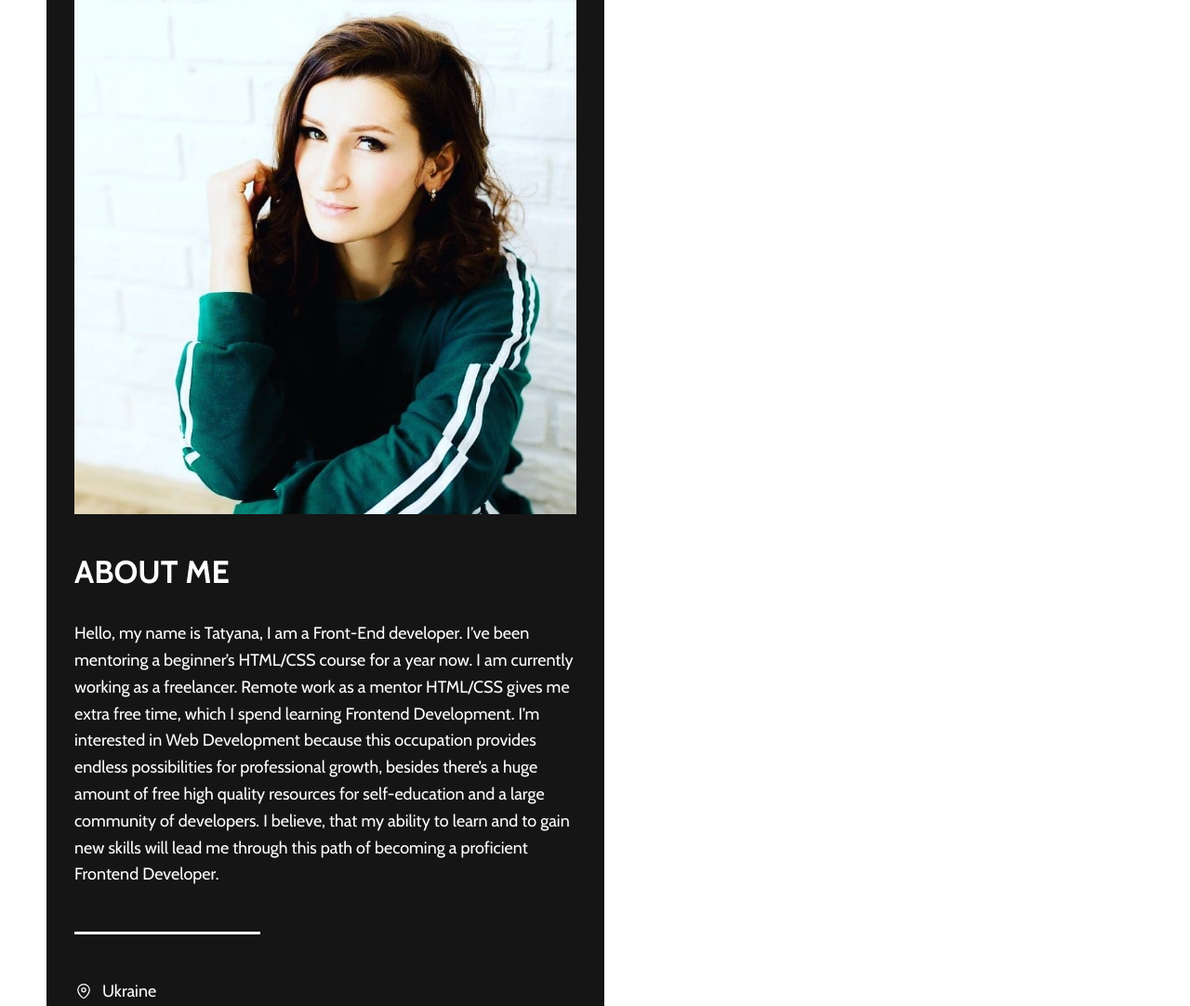
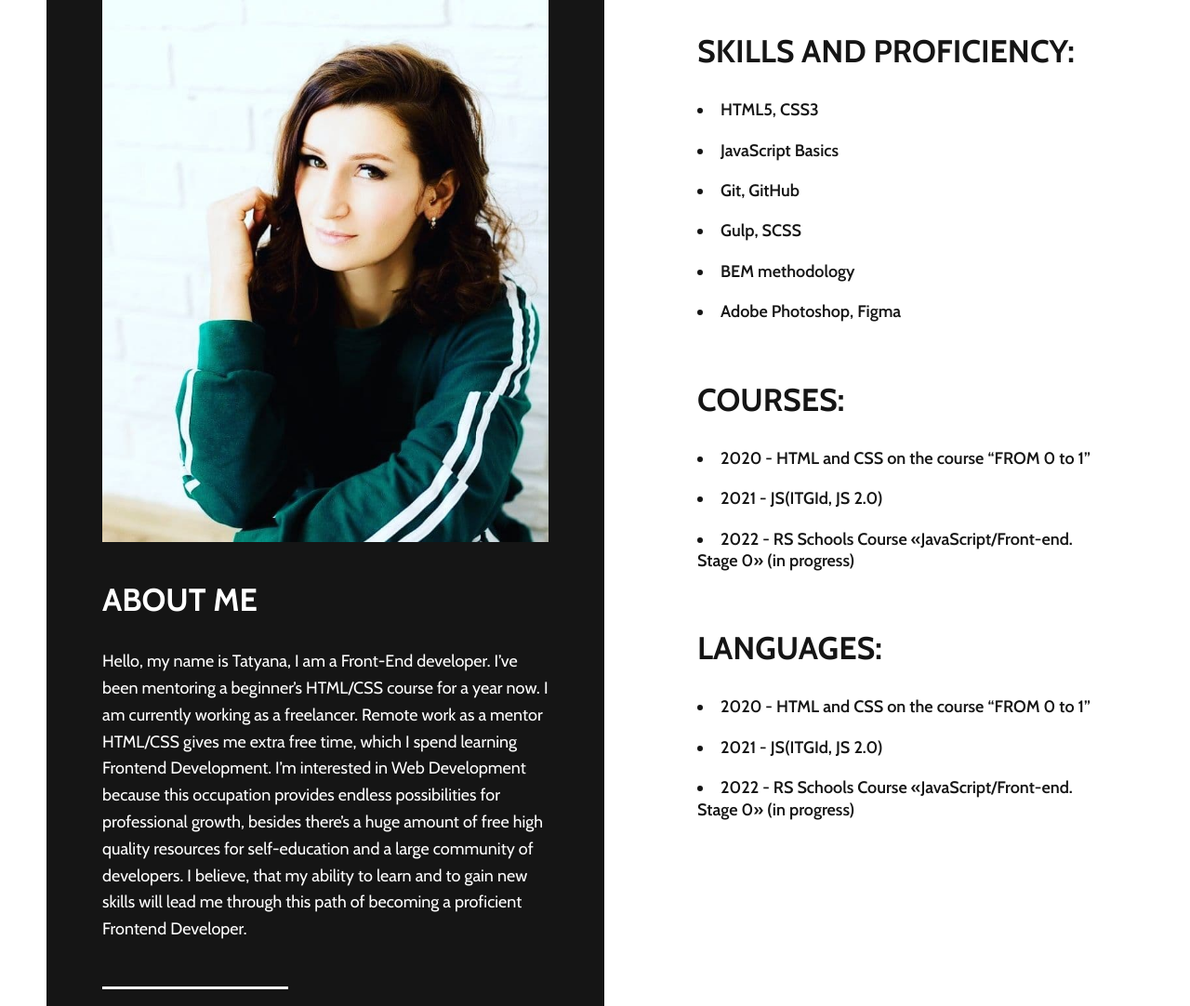
Before and after one commit to TatyanaPilke/rsschool-cv, a plain HTML site: page index.html in a window 1280 px wide. Shown: the part 297-1379 px from the top of the page at 93% size. Drawn offline with nearby package versions, Linux system fonts and the light colour scheme.

Commit message:
feat: add courses and languages section

```diff
--- a/index.html
+++ b/index.html
@@ -23,7 +23,9 @@
       <main class="main">
         <section class="about">
           <div class="container">
+
             <img class="about__photo" src="images/photo.jpg" alt="Photo Tetiana Pilkiv" width="600" height="600">
+
             <h2 class="title">About me</h2>
             <p class="about__text">
               Hello, my name is Tatyana, I am a Front-End developer. I’ve been mentoring a beginner’s HTML/CSS course
@@ -34,6 +36,7 @@
               to learn and to gain new skills will lead me through this path of becoming a proficient Frontend
               Developer.
             </p>
+
             <address class="about__address">
               <ul class="contacts">
                 <li class="contacts__item">
@@ -42,12 +45,14 @@
                   </span>
                 </li>
                 <li class="contacts__item">
-                  <a class="contacts__link" href="tel:+380686183735" style="background-image: url('images/icon-call.svg')">
+                  <a class="contacts__link" href="tel:+380686183735"
+                    style="background-image: url('images/icon-call.svg')">
                     +38 068 618 37 35
                   </a>
                 </li>
                 <li class="contacts__item">
-                  <a class="contacts__link" href="mailto:tatyana.pilke.web@gmail.com" style="background-image: url('images/icon-message.svg')">
+                  <a class="contacts__link" href="mailto:tatyana.pilke.web@gmail.com"
+                    style="background-image: url('images/icon-message.svg')">
                     tatyana.pilke.web@gmail.com
                   </a>
                 </li>
@@ -56,9 +61,48 @@
           </div>
         </section>
 
+        <div class="inner">
+
           <section class="skills">
+            <div class="container">
+              <h2 class="title">Skills and Proficiency:</h2>
 
+              <ul class="skills__list">
+                <li class="skills__item text-style">HTML5, CSS3</li>
+                <li class="skills__item text-style">JavaScript Basics</li>
+                <li class="skills__item text-style">Git, GitHub</li>
+                <li class="skills__item text-style">Gulp, SCSS</li>
+                <li class="skills__item text-style">BEM methodology</li>
+                <li class="skills__item text-style">Adobe Photoshop, Figma</li>
+              </ul>
+            </div>
           </section>
+
+          <section class="courses">
+            <div class="container">
+              <h2 class="title">Courses:</h2>
+
+              <ul class="courses__list">
+                <li class="courses__item text-style">2020 - HTML and CSS on the course “FROM 0 to 1”</li>
+                <li class="courses__item text-style">2021 - JS(ITGId, JS 2.0)</li>
+                <li class="courses__item text-style">2022 - RS Schools Course «JavaScript/Front-end. Stage 0» (in progress)</li>
+              </ul>
+            </div>
+          </section>
+
+          <section class="languages">
+            <div class="container">
+              <h2 class="title">Languages:</h2>
+
+              <ul class="languages__list">
+                <li class="languages__item text-style">2020 - HTML and CSS on the course “FROM 0 to 1”</li>
+                <li class="languages__item text-style">2021 - JS(ITGId, JS 2.0)</li>
+                <li class="languages__item text-style">2022 - RS Schools Course «JavaScript/Front-end. Stage 0» (in progress)</li>
+              </ul>
+            </div>
+          </section>
+
+        </div>
       </main>
     </div>
   </div>
--- a/style.css
+++ b/style.css
@@ -27,10 +27,6 @@ li {
   margin: 0;
 }
 
-ul {
-  list-style: none;
-}
-
 img {
   max-width: 100%;
   display: block;
@@ -57,6 +53,15 @@ body {
   font-weight: 400px;
   font-size: 18px;
   line-height: 1.3;
+}
+
+.main {
+  display: flex;
+}
+
+.container {
+  max-width: 700px;
+  padding: 30px;
 }
 
 .title {
@@ -90,26 +95,11 @@ body {
   background-color: #151515;
 }
 
-.wrapper__inner {
+.header {
   max-width: 600px;
-  width: 100%;
-
-}
-
-
-.header {
   height: 250px;
   padding: 50px;
   background-color: #151515;
-}
-
-.header:after {
-  content: '';
-  background-color: #ffffff;
-  position: absolute;
-  /* width: ; */
-  right: 0;
-  top: 0;
 }
 
 .header__title {
@@ -131,12 +121,8 @@ body {
   color: #151515;
 }
 
-/* .main__wrapper {
-  display: grid;
-  grid-template-columns: repeat(2fr, 50%);
-} */
-
 .about {
+  max-width: 600px;
   padding: 0 30px 0;
   background-color: #151515;
 }
@@ -176,3 +162,17 @@ body {
   background-repeat: no-repeat;
   background-size: 20px 20px;
 }
+
+.inner {
+  padding: 50px 50px 50px 70px;
+  color: #151515;
+}
+
+.text-style {
+  list-style-position: inside;
+  font-weight: 600;
+}
+
+.text-style:not(:last-child) {
+  margin-bottom: 20px;
+}
```
Lines whose indentation alone changed are shown as unchanged.
